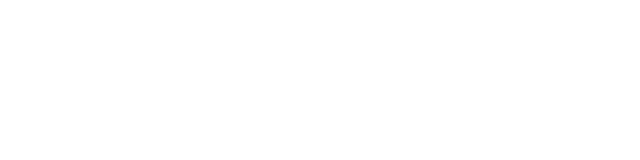
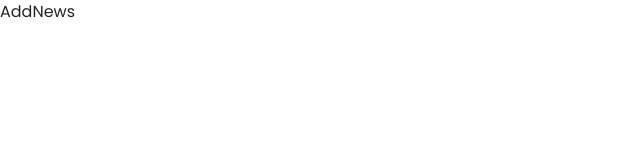
Before and after one commit to naufalpratam4/university-news, a React (Vite) app in the folder kabar-kampus/: page /AddNews in a window 1280 px wide. Before the commit this address had no page. Shown: the top 160 px of the page, without its empty margins (0-640 px from the left). Built offline with nearby package versions, Linux system fonts and the light colour scheme.

Commit message:
Update router and add file addnews

```diff
--- a/kabar-kampus/src/App.jsx
+++ b/kabar-kampus/src/App.jsx
@@ -4,6 +4,7 @@
 import HomePage from "./Pages/HomePage";
 import Navbar2 from "./Components/Navbar2";
 import DetailNews from "./Pages/DetailNews";
+import AddNews from "./Pages/AddNews";
 
 const App = () => {
   return (
@@ -14,6 +15,7 @@
           <Route path="/login" exact element={<LoginPage />} />
           <Route path="/nav" exact element={<Navbar2 />} />
           <Route path="/Detail" exact element={<DetailNews />} />
+          <Route path="/AddNews" exact element={<AddNews />} />
         </Routes>
       }
     </BrowserRouter>
--- /dev/null
+++ b/kabar-kampus/src/Pages/AddNews.jsx
@@ -0,0 +1,7 @@
+import React from "react";
+
+function AddNews() {
+  return <div>AddNews</div>;
+}
+
+export default AddNews;
--- a/kabar-kampus/src/Pages/HomePage.jsx
+++ b/kabar-kampus/src/Pages/HomePage.jsx
@@ -4,6 +4,7 @@
 import Navbar2 from "../Components/Navbar2";
 import SearchNews from "../Components/SearchNews";
 import Stack from "react-bootstrap/Stack";
+import { Link } from "react-router-dom";
 
 export default function HomePage() {
   return (
@@ -11,9 +12,11 @@
       <Navbar2 />
       <CarouselPage />
       <Stack direction="horizontal" gap={3} className="container">
-        <div className="p-2">
-          <ButtonAddBerita />
-        </div>
+        <Link to="/AddNews">
+          <div className="p-2">
+            <ButtonAddBerita />
+          </div>
+        </Link>
         <div className="p-2 ms-auto">
           <SearchNews />
         </div>
```
